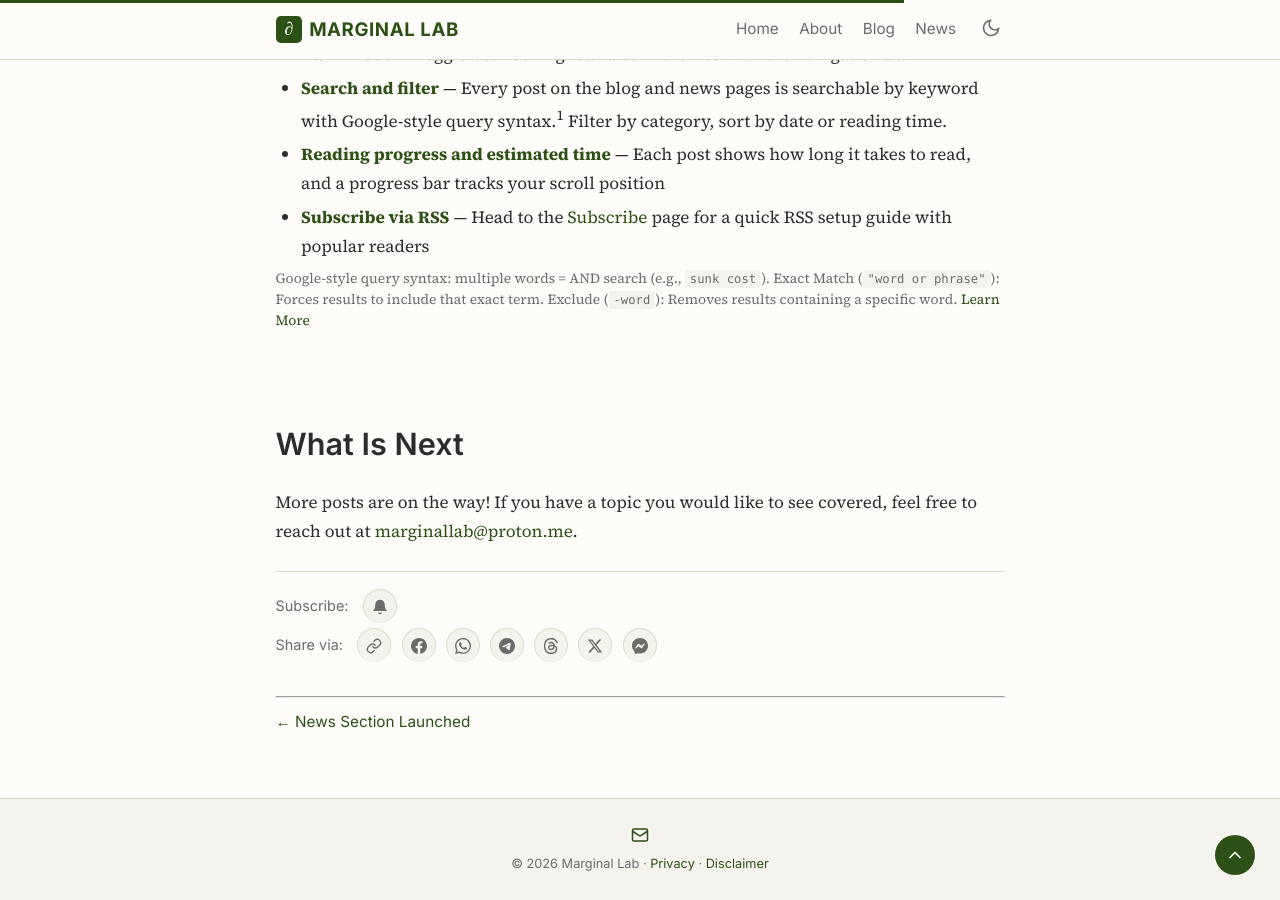
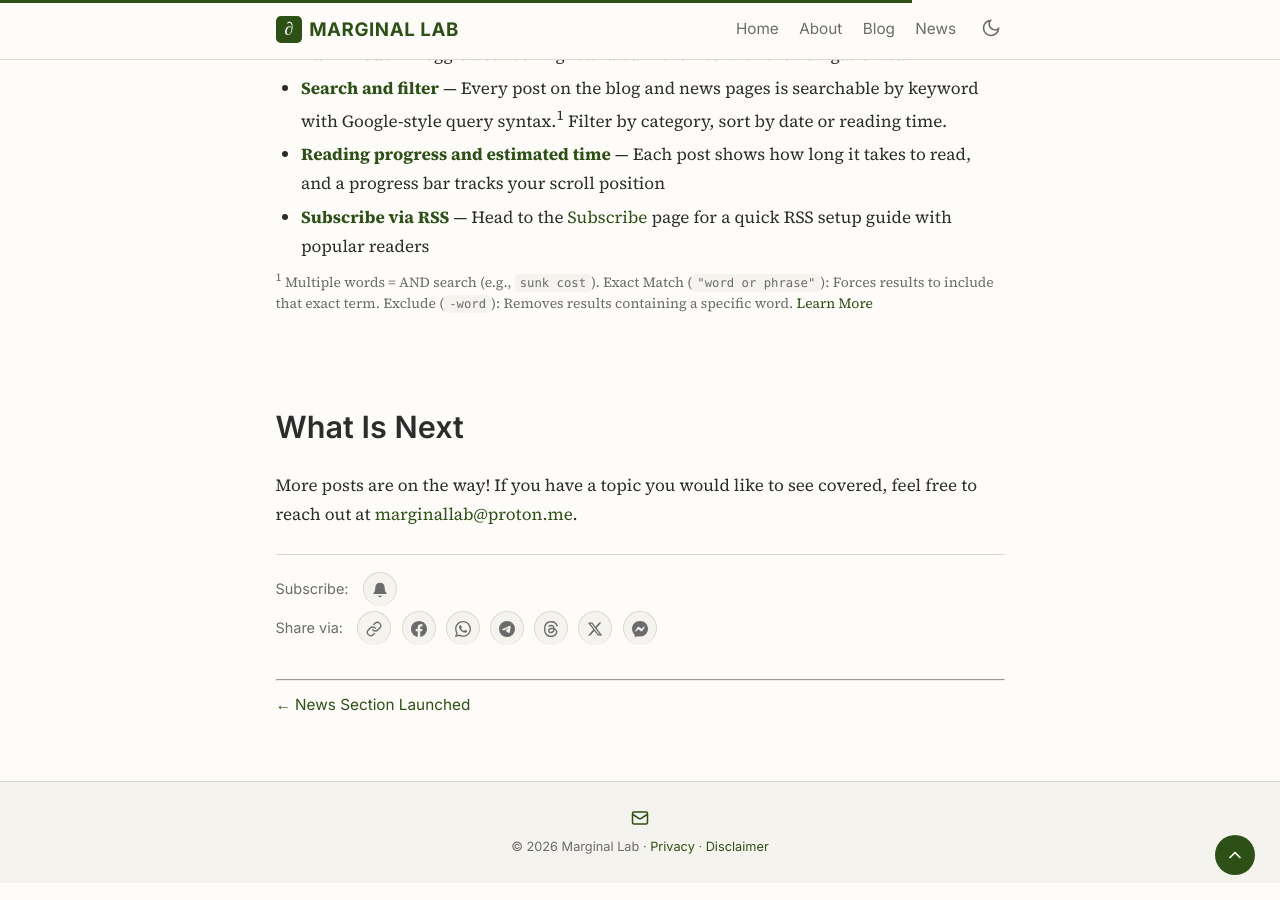
Before and after one commit to marginallabs/marginallabs.github.io, a Jekyll site: the page built from _posts/2026-04-30-Marginal-Lab-Is-Live.md, in a window 1280 px wide and 900 px high, scrolled down 1057 px. Built offline with Jekyll 4.4.1, drawn with Linux system fonts in a browser that asks for light colours.

Commit message:
Add superscript 1 to footnote, remove redundant Google prefix
Co-Authored-By: Claude Opus 4.7 <noreply@anthropic.com>

```diff
--- a/_posts/2026-04-30-Marginal-Lab-Is-Live.md
+++ b/_posts/2026-04-30-Marginal-Lab-Is-Live.md
@@ -38,7 +38,7 @@ A few things worth knowing as a reader:
 - **Reading progress and estimated time** — Each post shows how long it takes to read, and a progress bar tracks your scroll position
 - **Subscribe via RSS** — Head to the [Subscribe](/subscribe/) page for a quick RSS setup guide with popular readers
 
-<p class="inline-footnote">Google-style query syntax: multiple words = AND search (e.g., <code>sunk cost</code>). Exact Match (<code>"word or phrase"</code>): Forces results to include that exact term. Exclude (<code>-word</code>): Removes results containing a specific word. <a href="https://support.google.com/websearch/answer/2466433">Learn More</a></p>
+<p class="inline-footnote"><sup>1</sup> Multiple words = AND search (e.g., <code>sunk cost</code>). Exact Match (<code>"word or phrase"</code>): Forces results to include that exact term. Exclude (<code>-word</code>): Removes results containing a specific word. <a href="https://support.google.com/websearch/answer/2466433">Learn More</a></p>
 
 
 # What Is Next
```
